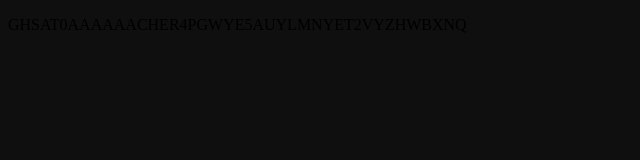
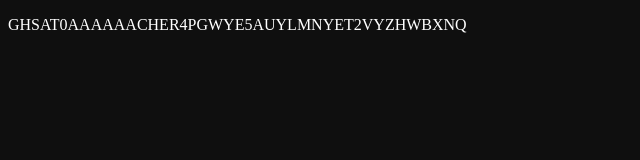
Before and after one commit to aladdin7127/aladdin7127.github.io, a plain HTML site: page index.html in a window 1280 px wide. Shown: the whole page, without its empty margins (0-640 px from the left). Drawn offline with Linux system fonts and the light colour scheme.

Commit message:
Update index.html

```diff
--- a/index.html
+++ b/index.html
@@ -4,6 +4,6 @@
         <title>lolhook.xyz | key</title>
     </head>
     <body style="background-color:rgb(15,15,15);">
-        <p>GHSAT0AAAAAACHER4PGWYE5AUYLMNYET2VYZHWBXNQ</p>
+        <p style="color:rgb(255,255,255);">GHSAT0AAAAAACHER4PGWYE5AUYLMNYET2VYZHWBXNQ</p>
     </body>
 </html>
```
